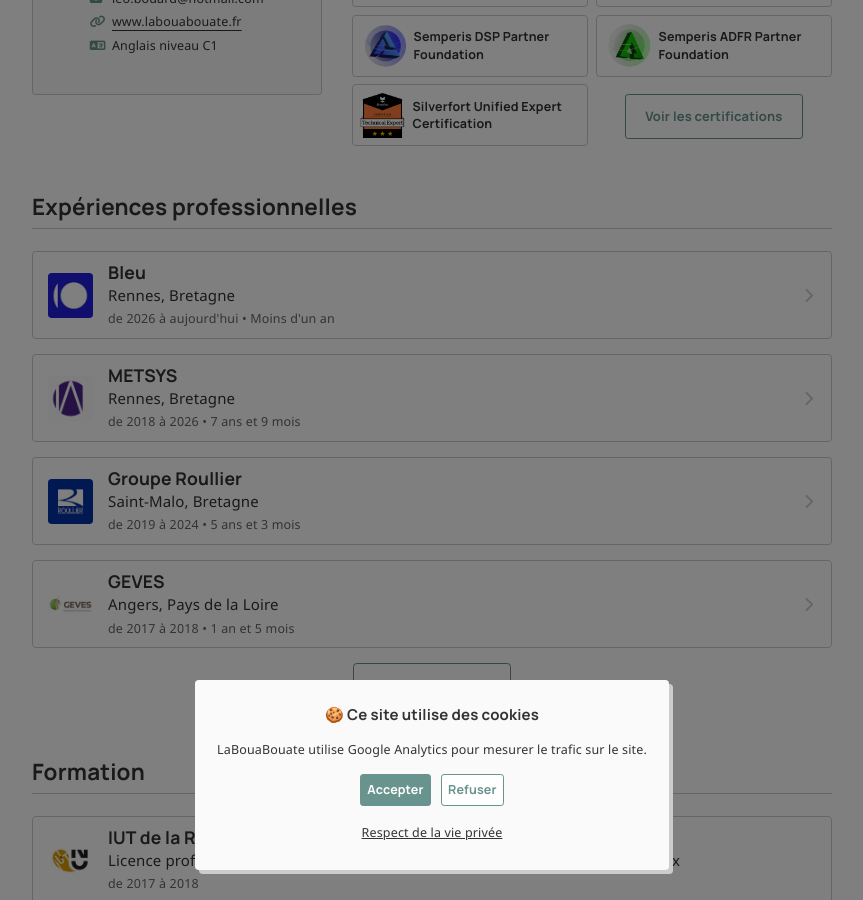
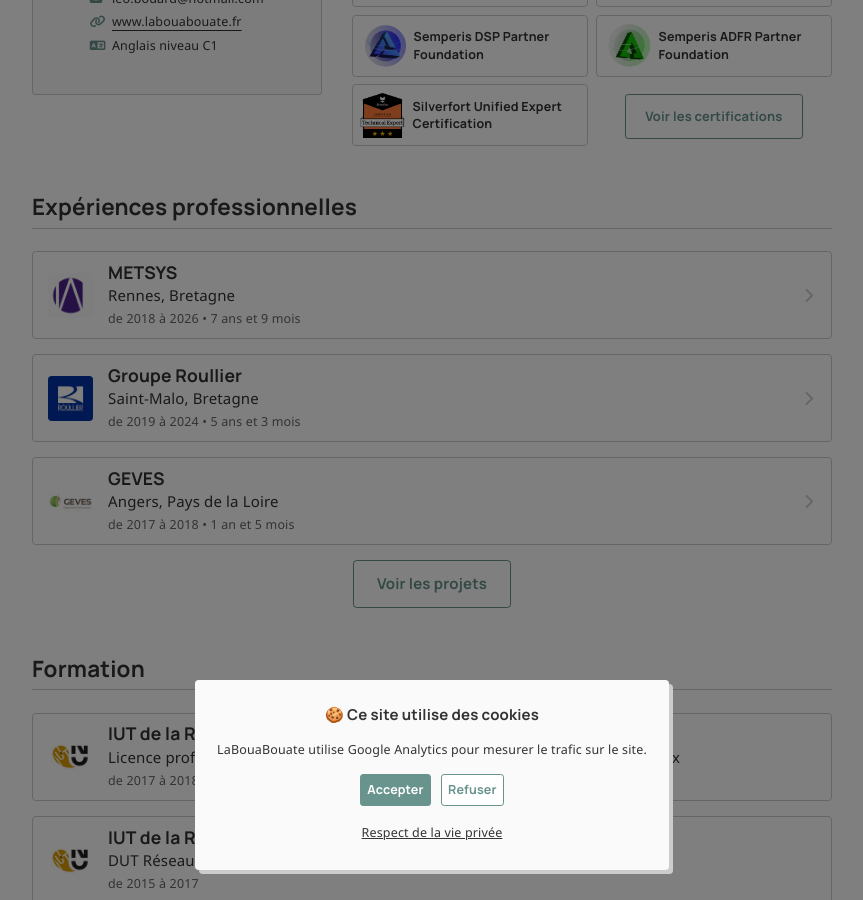
Before and after one commit to leobouard/leobouard.github.io, a Jekyll site: the page built from _pages/cv.html, in a window 1280 px wide and 900 px high, scrolled down 673 px. Shown: the whole window, without its empty margins (208-1071 px from the left). Built offline with Jekyll 4.4.1, drawn with Linux system fonts in a browser that asks for light colours; nearby versions of some CDN libraries; some web fonts are replaced; some of the changed lines change nothing that is shown.

Commit message:
Delete Bleu company details from cv.json
Removed Bleu company entry from CV data.

```diff
--- a/_data/cv.json
+++ b/_data/cv.json
@@ -61,26 +61,6 @@
         }
     ],
     "companies":  [
-        {
-            "name":  "Bleu",
-            "logo":  "/assets/cv/companies/bleu-cloud.jpg",
-            "location":  "Rennes, Bretagne",
-            "startDate":  "2026",
-            "endDate":  "aujourd'hui",
-            "duration":  "Moins d'un an",
-            "url":  "www.bleucloud.fr",
-            "activity": "Hébergement et services cloud",
-            "summary":  "Bleu propose les services Microsoft 365 et Microsoft Azure dans un cloud français sécurisé, en cours de qualification SecNumCloud 3.2 de l’ANSSI.",
-            "positions":  [
-                {
-                    "title":  "Ingénieur opération Microsoft 365",
-                    "startDate":  "juillet 2026",
-                    "endDate":  "aujourd'hui",
-                    "summary":  "",
-                    "highlights":  [ ]
-                }
-            ]
-        },
         {
             "name":  "METSYS",
             "logo":  "/assets/cv/companies/metsys.jpg",
```
